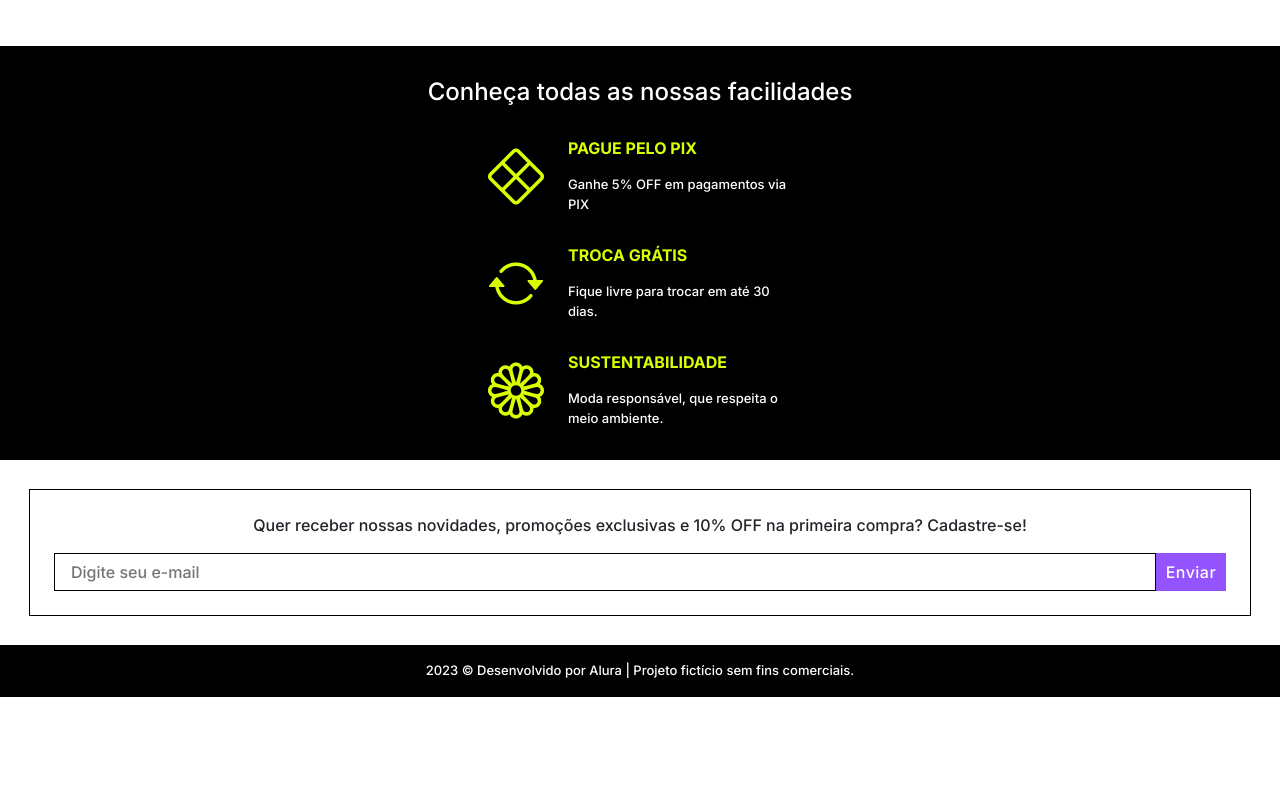
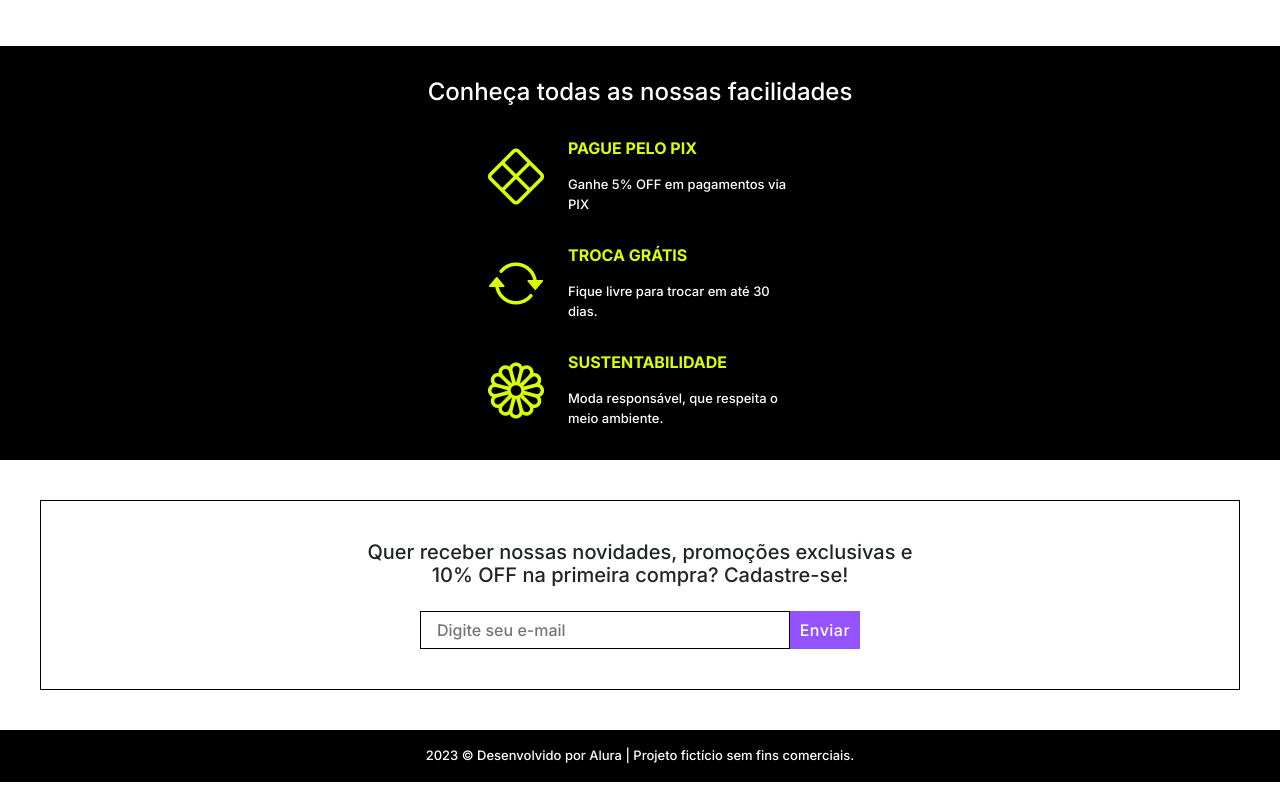
Before and after one commit to Rubendvb/meteora-alura, a React (Vite) app: page / in a window 1280 px wide. Shown: the part 4280-5078 px from the top of the page. Before the commit the page ends 4993 px from the top, so only its background shows below. Built offline with nearby package versions, Linux system fonts and the light colour scheme.

Commit message:
finalizando section newsletter tablet

```diff
--- a/src/assets/styles/scss/Newsletter.scss
+++ b/src/assets/styles/scss/Newsletter.scss
@@ -3,21 +3,39 @@
 
 .newsletter {
   padding: 1.813rem;
+
+  @media only screen and (min-width: 768px) {
+    padding: 2.5rem;
+  }
 }
 
 .newsletter__container {
+  display: flex;
+  flex-direction: column;
+  align-items: center;
   padding: 1.5rem;
   border: 1px solid v.$black;
+
+  @media only screen and (min-width: 768px) {
+    padding: 2.5rem;
+  }
 
   &-text {
     text-align: center;
     color: v.$black-title;
     font-size: 1rem;
     line-height: 1.438rem;
+
+    @media only screen and (min-width: 768px) {
+      font-size: 1.25rem;
+      max-width: 35.625rem;
+      margin: 0 0 1.5rem;
+    }
   }
 
   &__form {
     display: flex;
+    width: 27.5rem;
 
     &-input {
       width: 100%;
```
